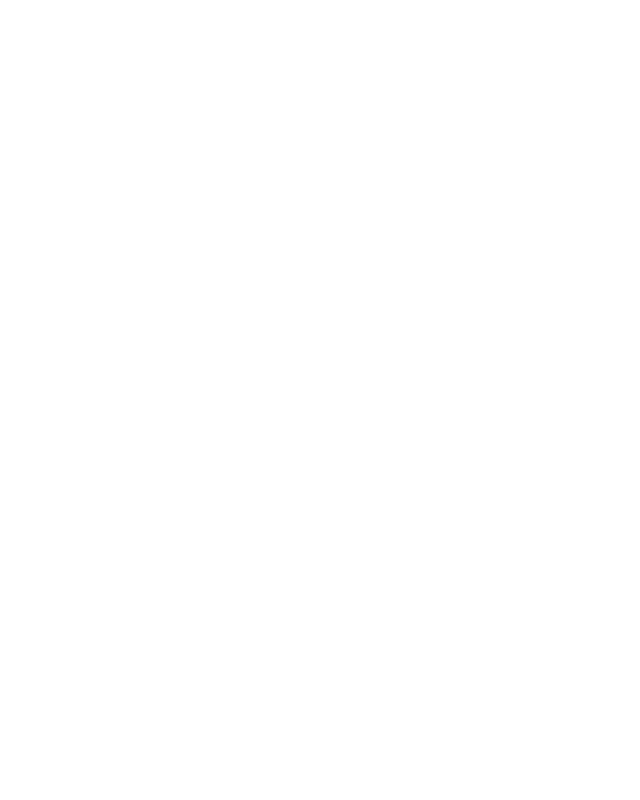
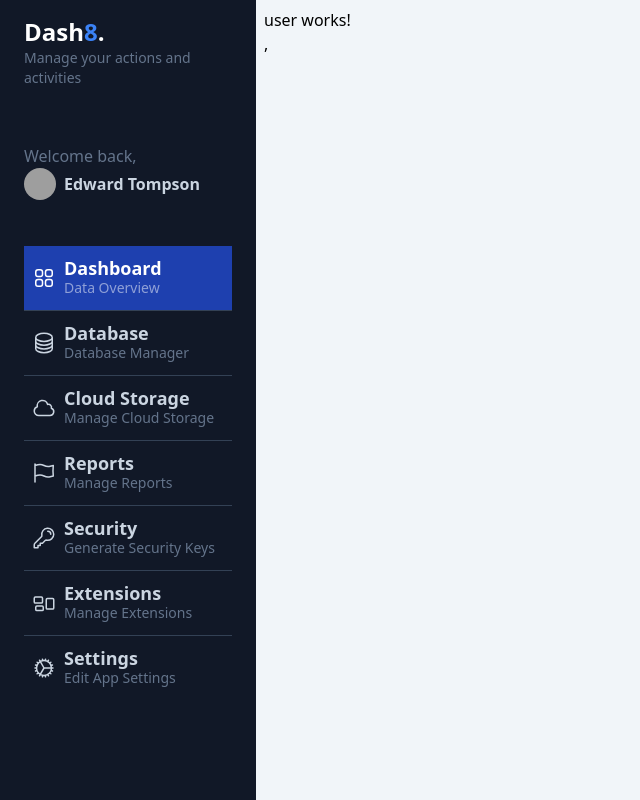
Before and after one commit to Piazzolla/dashboard-ang, an Angular app: page /dashboard/user/1 in a window 1280 px wide. Before the commit this address led to /. Shown: the whole page, without its empty margins (0-640 px from the left). Built offline with nearby package versions, Linux system fonts and the light colour scheme; grey boxes are pictures that could not be loaded.

Commit message:
dashboard from tailwind components

```diff
--- a/src/app/app.routes.ts
+++ b/src/app/app.routes.ts
@@ -26,7 +26,7 @@
   loadComponent: () => import('./dashboard/pages/defer-views/defer-views.component'),
 },
 {
-  path: 'user:/id',
+  path: 'user/:id',
   title: 'User View',
   loadComponent: () => import('./dashboard/pages/user/user.component'),
 },
--- a/src/app/dashboard/dashboard.component.html
+++ b/src/app/dashboard/dashboard.component.html
@@ -1,4 +1,13 @@
-<p>dashboard works!</p>
+<div
+  class="flex bg-slate-100 text-black overflow-y-scroll w-screen h-screen antialiased selection:bg-blue-600 selection:text-white">
+  <div class="flex relative w-screen">
+
+    <app-side-menu />
+    <div class="text-black px-2 mt-2 w-full">
+      <router-outlet />
+    </div>
 
 
-<router-outlet />
+
+  </div>
+</div>
--- a/src/app/dashboard/dashboard.component.ts
+++ b/src/app/dashboard/dashboard.component.ts
@@ -1,11 +1,12 @@
 import { ChangeDetectionStrategy, Component } from '@angular/core';
 import { RouterModule } from '@angular/router';
+import { SideMenuComponent } from '../shared/side-menu/side-menu.component';
 
 @Component({
   selector: 'app-dashboard',
   standalone: true,
   imports: [
-    RouterModule,
+    RouterModule, SideMenuComponent
   ],
   templateUrl: "./dashboard.component.html",
   styles: `
--- a/src/app/shared/side-menu/side-menu.component.css
+++ /dev/null
@@ -1,3 +0,0 @@
-:host {
-  display: block;
-}
--- a/src/app/shared/side-menu/side-menu.component.ts
+++ b/src/app/shared/side-menu/side-menu.component.ts
@@ -1,5 +1,6 @@
 import { CommonModule } from '@angular/common';
 import { ChangeDetectionStrategy, Component } from '@angular/core';
+import { routes } from '../../app.routes';
 
 @Component({
   selector: 'app-side-menu',
@@ -7,8 +8,12 @@
   imports: [
     CommonModule,
   ],
-  template: `<p>side-menu works!</p>`,
-  styleUrl: './side-menu.component.css',
+  templateUrl: "./side-menu.componet.html",
   changeDetection: ChangeDetectionStrategy.OnPush,
 })
-export class SideMenuComponent { }
+export class SideMenuComponent {
+    public menuItems = routes.map( route => route.children ?? [] )
+    .flat()
+    .filter( route => route && route.path)
+    .filter( route => !route.path!.includes(':'));
+ }
--- /dev/null
+++ b/src/app/shared/side-menu/side-menu.componet.html
@@ -0,0 +1,121 @@
+<div id="menu" class="bg-gray-900 min-h-screen z-10 text-slate-300 w-64 left-0 h-screen overflow-y-scroll">
+  <div id="logo" class="my-4 px-6">
+    <h1 class="text-lg md:text-2xl font-bold text-white">Dash<span class="text-blue-500">8</span>.</h1>
+    <p class="text-slate-500 text-sm">Manage your actions and activities</p>
+  </div>
+  <div id="profile" class="px-6 py-10">
+    <p class="text-slate-500">Welcome back,</p>
+    <a href="#" class="inline-flex space-x-2 items-center">
+      <span>
+        <img class="rounded-full w-8 h-8"
+          src="https://images.unsplash.com/photo-1542909168-82c3e7fdca5c?ixlib=rb-4.0.3&ixid=MnwxMjA3fDB8MHxwaG90by1wYWdlfHx8fGVufDB8fHx8&auto=format&fit=crop&w=128&q=80"
+          alt="">
+      </span>
+      <span class="text-sm md:text-base font-bold">
+        Edward Tompson
+      </span>
+    </a>
+  </div>
+  <div id="nav" class="w-full px-6">
+    <a href="#"
+      class="w-full px-2 inline-flex space-x-2 items-center border-b border-slate-700 py-3 bg-blue-800 hover:bg-white/5 transition ease-linear duration-150">
+      <div>
+        <svg xmlns="http://www.w3.org/2000/svg" fill="none" viewBox="0 0 24 24" stroke-width="1.5"
+          stroke="currentColor" class="w-6 h-6 text-white">
+          <path stroke-linecap="round" stroke-linejoin="round"
+            d="M3.75 6A2.25 2.25 0 016 3.75h2.25A2.25 2.25 0 0110.5 6v2.25a2.25 2.25 0 01-2.25 2.25H6a2.25 2.25 0 01-2.25-2.25V6zM3.75 15.75A2.25 2.25 0 016 13.5h2.25a2.25 2.25 0 012.25 2.25V18a2.25 2.25 0 01-2.25 2.25H6A2.25 2.25 0 013.75 18v-2.25zM13.5 6a2.25 2.25 0 012.25-2.25H18A2.25 2.25 0 0120.25 6v2.25A2.25 2.25 0 0118 10.5h-2.25a2.25 2.25 0 01-2.25-2.25V6zM13.5 15.75a2.25 2.25 0 012.25-2.25H18a2.25 2.25 0 012.25 2.25V18A2.25 2.25 0 0118 20.25h-2.25A2.25 2.25 0 0113.5 18v-2.25z" />
+        </svg>
+
+      </div>
+      <div class="flex flex-col">
+        <span class="text-lg font-bold leading-5 text-white">Dashboard</span>
+        <span class="text-sm text-white/50 hidden md:block">Data Overview</span>
+      </div>
+    </a>
+    <a href="#"
+      class="w-full px-2 inline-flex space-x-2 items-center border-b border-slate-700 py-3 hover:bg-white/5 transition ease-linear duration-150">
+      <div>
+        <svg xmlns="http://www.w3.org/2000/svg" fill="none" viewBox="0 0 24 24" stroke-width="1.5"
+          stroke="currentColor" class="w-6 h-6">
+          <path stroke-linecap="round" stroke-linejoin="round"
+            d="M20.25 6.375c0 2.278-3.694 4.125-8.25 4.125S3.75 8.653 3.75 6.375m16.5 0c0-2.278-3.694-4.125-8.25-4.125S3.75 4.097 3.75 6.375m16.5 0v11.25c0 2.278-3.694 4.125-8.25 4.125s-8.25-1.847-8.25-4.125V6.375m16.5 0v3.75m-16.5-3.75v3.75m16.5 0v3.75C20.25 16.153 16.556 18 12 18s-8.25-1.847-8.25-4.125v-3.75m16.5 0c0 2.278-3.694 4.125-8.25 4.125s-8.25-1.847-8.25-4.125" />
+        </svg>
+      </div>
+      <div class="flex flex-col">
+        <span class="text-lg text-slate-300 font-bold leading-5">Database</span>
+        <span class="text-sm text-slate-500 hidden md:block">Database Manager</span>
+      </div>
+    </a>
+    <a href="#"
+      class="w-full px-2 inline-flex space-x-2 items-center border-b border-slate-700 py-3 hover:bg-white/5 transition ease-linear duration-150">
+      <div>
+        <svg xmlns="http://www.w3.org/2000/svg" fill="none" viewBox="0 0 24 24" stroke-width="1.5"
+          stroke="currentColor" class="w-6 h-6">
+          <path stroke-linecap="round" stroke-linejoin="round"
+            d="M2.25 15a4.5 4.5 0 004.5 4.5H18a3.75 3.75 0 001.332-7.257 3 3 0 00-3.758-3.848 5.25 5.25 0 00-10.233 2.33A4.502 4.502 0 002.25 15z" />
+        </svg>
+      </div>
+      <div class="flex flex-col">
+        <span class="text-lg text-slate-300 font-bold leading-5">Cloud Storage</span>
+        <span class="text-sm text-slate-500 hidden md:block">Manage Cloud Storage</span>
+      </div>
+    </a>
+    <a href="#"
+      class="w-full px-2 inline-flex space-x-2 items-center border-b border-slate-700 py-3 hover:bg-white/5 transition ease-linear duration-150">
+      <div>
+        <svg xmlns="http://www.w3.org/2000/svg" fill="none" viewBox="0 0 24 24" stroke-width="1.5"
+          stroke="currentColor" class="w-6 h-6">
+          <path stroke-linecap="round" stroke-linejoin="round"
+            d="M3 3v1.5M3 21v-6m0 0l2.77-.693a9 9 0 016.208.682l.108.054a9 9 0 006.086.71l3.114-.732a48.524 48.524 0 01-.005-10.499l-3.11.732a9 9 0 01-6.085-.711l-.108-.054a9 9 0 00-6.208-.682L3 4.5M3 15V4.5" />
+        </svg>
+      </div>
+      <div class="flex flex-col">
+        <span class="text-lg text-slate-300 font-bold leading-5">Reports</span>
+        <span class="text-sm text-slate-500 hidden md:block">Manage Reports</span>
+      </div>
+    </a>
+    <a href="#"
+      class="w-full px-2 inline-flex space-x-2 items-center border-b border-slate-700 py-3 hover:bg-white/5 transition ease-linear duration-150">
+      <div>
+        <svg xmlns="http://www.w3.org/2000/svg" fill="none" viewBox="0 0 24 24" stroke-width="1.5"
+          stroke="currentColor" class="w-6 h-6">
+          <path stroke-linecap="round" stroke-linejoin="round"
+            d="M15.75 5.25a3 3 0 013 3m3 0a6 6 0 01-7.029 5.912c-.563-.097-1.159.026-1.563.43L10.5 17.25H8.25v2.25H6v2.25H2.25v-2.818c0-.597.237-1.17.659-1.591l6.499-6.499c.404-.404.527-1 .43-1.563A6 6 0 1121.75 8.25z" />
+        </svg>
+      </div>
+      <div class="flex flex-col">
+        <span class="text-lg text-slate-300 font-bold leading-5">Security</span>
+        <span class="text-sm text-slate-500 hidden md:block">Generate Security Keys</span>
+      </div>
+    </a>
+    <a href="#"
+      class="w-full px-2 inline-flex space-x-2 items-center border-b border-slate-700 py-3 hover:bg-white/5 transition ease-linear duration-150">
+      <div>
+        <svg xmlns="http://www.w3.org/2000/svg" fill="none" viewBox="0 0 24 24" stroke-width="1.5"
+          stroke="currentColor" class="w-6 h-6">
+          <path stroke-linecap="round" stroke-linejoin="round"
+            d="M2.25 7.125C2.25 6.504 2.754 6 3.375 6h6c.621 0 1.125.504 1.125 1.125v3.75c0 .621-.504 1.125-1.125 1.125h-6a1.125 1.125 0 01-1.125-1.125v-3.75zM14.25 8.625c0-.621.504-1.125 1.125-1.125h5.25c.621 0 1.125.504 1.125 1.125v8.25c0 .621-.504 1.125-1.125 1.125h-5.25a1.125 1.125 0 01-1.125-1.125v-8.25zM3.75 16.125c0-.621.504-1.125 1.125-1.125h5.25c.621 0 1.125.504 1.125 1.125v2.25c0 .621-.504 1.125-1.125 1.125h-5.25a1.125 1.125 0 01-1.125-1.125v-2.25z" />
+        </svg>
+      </div>
+      <div class="flex flex-col">
+        <span class="text-lg text-slate-300 font-bold leading-5">Extensions</span>
+        <span class="text-sm text-slate-500 hidden md:block">Manage Extensions</span>
+      </div>
+    </a>
+    <a href="#"
+      class="w-full px-2 inline-flex space-x-2 items-center py-3 hover:bg-white/5 transition ease-linear duration-150">
+      <div>
+        <svg xmlns="http://www.w3.org/2000/svg" fill="none" viewBox="0 0 24 24" stroke-width="1.5"
+          stroke="currentColor" class="w-6 h-6">
+          <path stroke-linecap="round" stroke-linejoin="round"
+            d="M4.5 12a7.5 7.5 0 0015 0m-15 0a7.5 7.5 0 1115 0m-15 0H3m16.5 0H21m-1.5 0H12m-8.457 3.077l1.41-.513m14.095-5.13l1.41-.513M5.106 17.785l1.15-.964m11.49-9.642l1.149-.964M7.501 19.795l.75-1.3m7.5-12.99l.75-1.3m-6.063 16.658l.26-1.477m2.605-14.772l.26-1.477m0 17.726l-.26-1.477M10.698 4.614l-.26-1.477M16.5 19.794l-.75-1.299M7.5 4.205L12 12m6.894 5.785l-1.149-.964M6.256 7.178l-1.15-.964m15.352 8.864l-1.41-.513M4.954 9.435l-1.41-.514M12.002 12l-3.75 6.495" />
+        </svg>
+      </div>
+      <div class="flex flex-col">
+        <span class="text-lg text-slate-300 font-bold leading-5">Settings</span>
+        <span class="text-sm text-slate-500 hidden md:block">Edit App Settings</span>
+      </div>
+    </a>
+
+  </div>
+</div>
```
